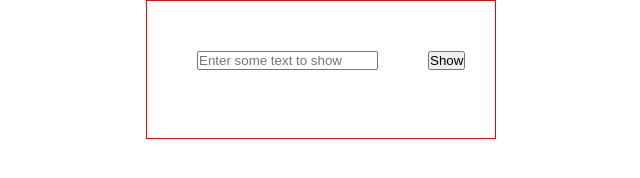
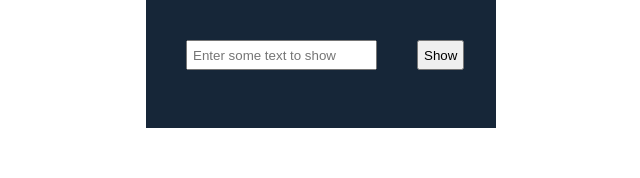
Before and after one commit to darkodavidovic/ultraLightPopupBox, a plain HTML site: page index.html in a window 1280 px wide. Shown: the whole page, without its empty margins (319-959 px from the left). Drawn offline with Linux system fonts and the light colour scheme.

Commit message:
Add files via upload

```diff
--- a/index.html
+++ b/index.html
@@ -13,11 +13,10 @@
         margin: 0;
         box-sizing: border-box;
     }
-
     .nav {
         width: 350px;
         margin: auto;
-        border: 1px solid red;
+        background-color: rgb(22, 38, 56);
     }
 
     .popupClosed {
@@ -72,8 +71,14 @@
         padding-top: 40px;
     }
 
-    input {
-        margin: 50px;
+    input{
+        margin: 40px;
+        height: 30px;
+        padding: 5px;
+    }
+    button{
+        height: 30px;
+        padding: 5px;
     }
 </style>
 
```
